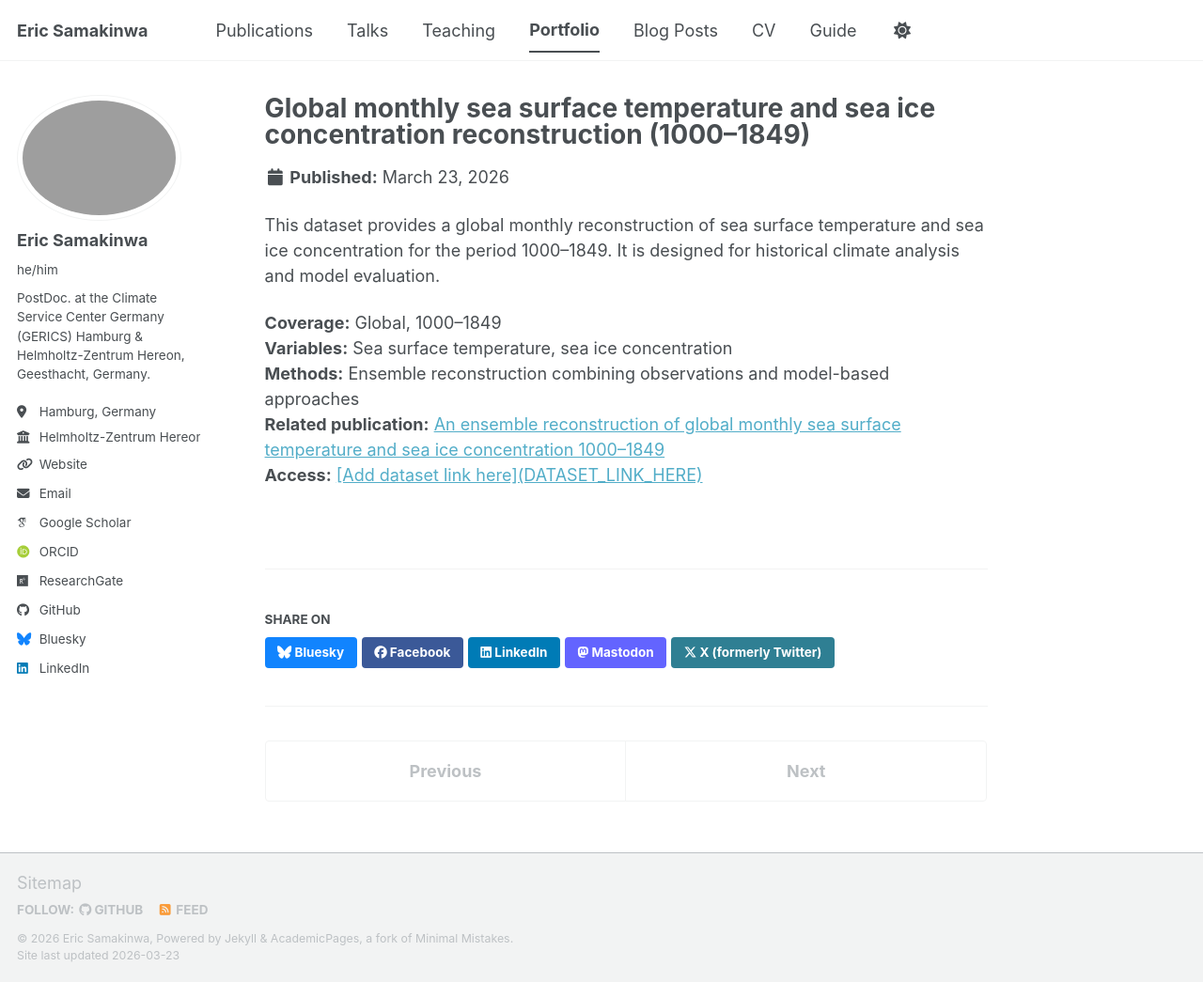
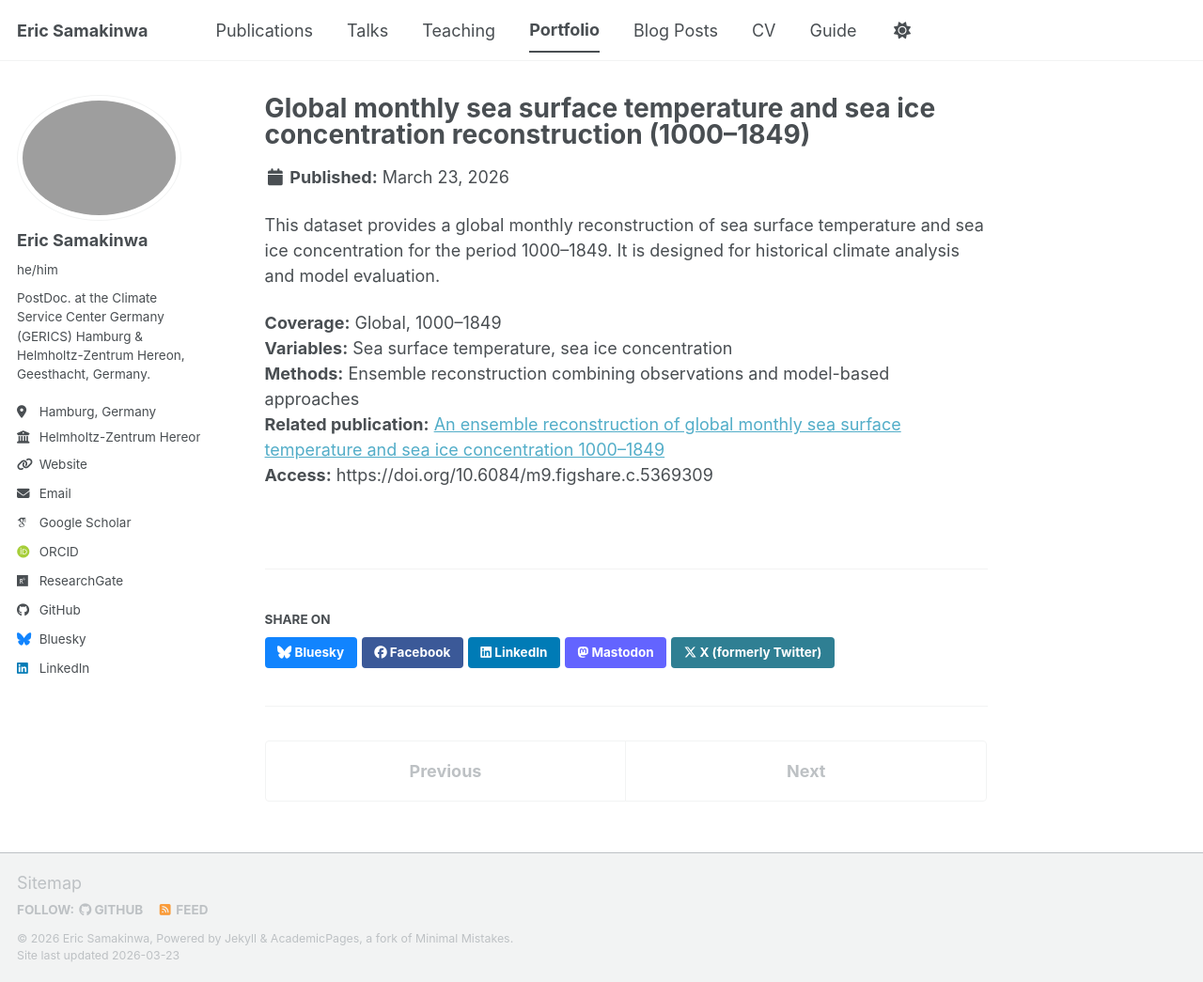
Before and after one commit to shamakson/shamakson.github.io, a Jekyll site: the page built from _portfolio/portfolio-1.md, in a window 1280 px wide and 1045 px high. Shown: the whole window at 94% size. Built offline with Jekyll 4.4.1, drawn with Linux system fonts in a browser that asks for light colours; some web fonts are replaced; a script bundle is joined from its source files by our own code; library files that are not in the unit come from our copies.

Commit message:
Update excerpt and access link in portfolio-1.md

```diff
--- a/_portfolio/portfolio-1.md
+++ b/_portfolio/portfolio-1.md
@@ -1,6 +1,6 @@
 ---
 title: "Global monthly sea surface temperature and sea ice concentration reconstruction (1000–1849)"
-excerpt: "A reconstructed global monthly dataset of sea surface temperature and sea ice concentration for 1000–1849.<br/><img src='/images/sst-seaice-preview.png'>"
+excerpt: "A reconstructed global monthly dataset of sea surface temperature and sea ice concentration for 1000–1849"
 collection: portfolio
 ---
 
@@ -10,4 +10,4 @@
 **Variables:** Sea surface temperature, sea ice concentration
 **Methods:** Ensemble reconstruction combining observations and model-based approaches
 **Related publication:** [An ensemble reconstruction of global monthly sea surface temperature and sea ice concentration 1000–1849](https://doi.org/10.1038/s41597-021-01043-1)
-**Access:** [[Add dataset link here](DATASET_LINK_HERE)](https://doi.org/10.6084/m9.figshare.c.5369309)
+**Access:** https://doi.org/10.6084/m9.figshare.c.5369309
```
